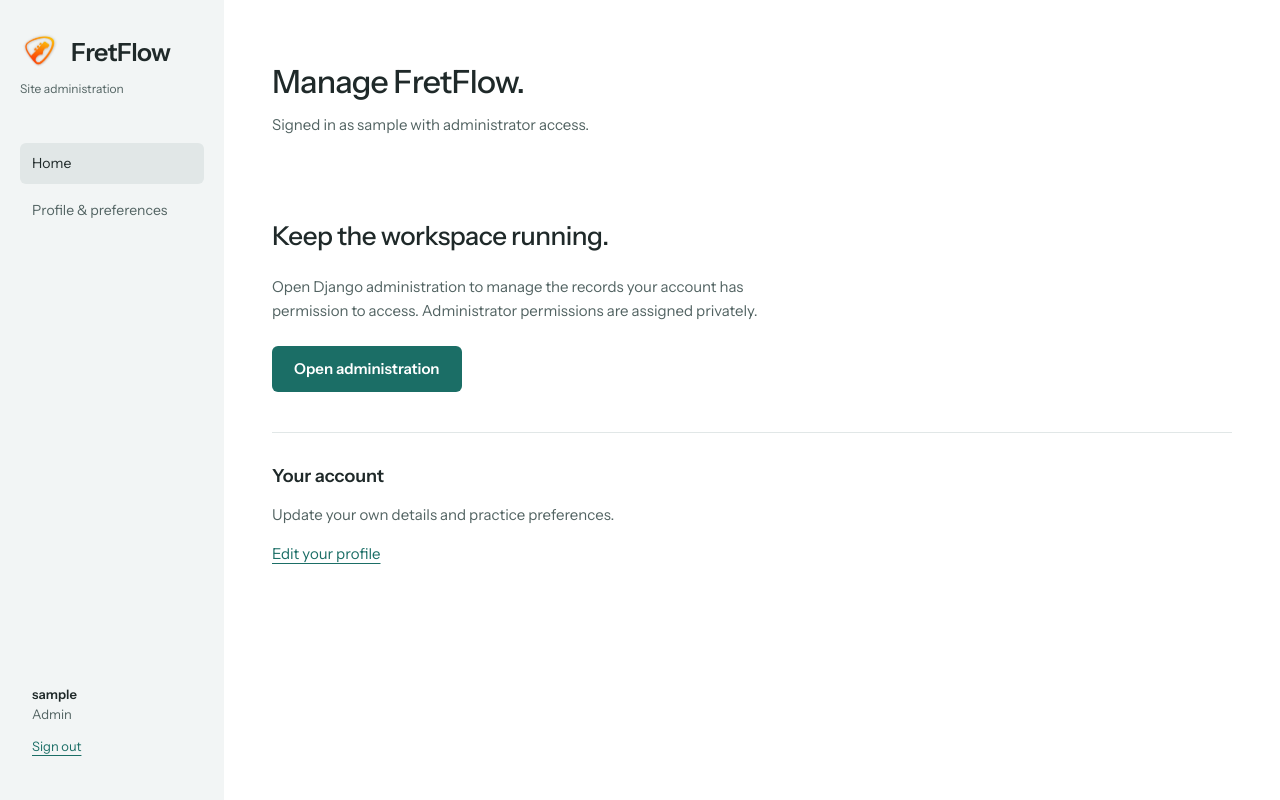
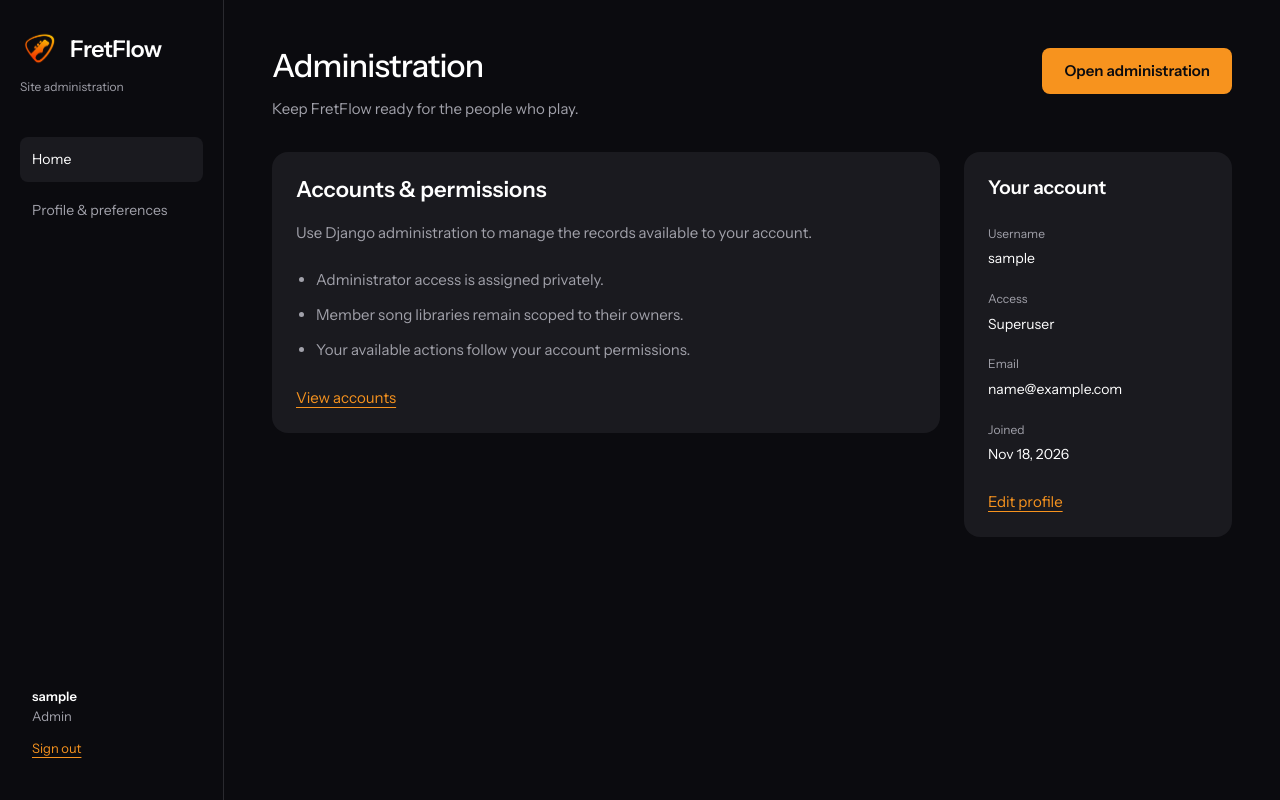
Before and after one commit to jonvincentdin/FretFlow-Din-JonVincent-G8, a Django app: page /accounts/dashboard/admin/ in a window 1280 px wide. Run offline with Django 5.2, Linux system fonts and the light colour scheme; the visitor is signed in with stand-in values (Sample User, id 1); parts of the project's set-up code (start-up, migrations or seed data) failed here and were passed over.

Commit message:
style: refresh dashboards and authentication with root theme

```diff
--- a/static/accounts/app.css
+++ b/static/accounts/app.css
@@ -6,90 +6,92 @@
 }
 
 :root {
-    color-scheme: light;
-    --ground: #ffffff;
-    --surface: #f2f5f5;
-    --raised: #ffffff;
-    --border: #e1e7e7;
-    --control: #7c8c8b;
-    --text: #1f2929;
-    --muted: #526362;
-    --accent: #1b6e66;
-    --accent-hover: #15574f;
-    --negative: #a5231b;
-    --positive-bg: #e8f3ed;
-    --positive-ink: #23533b;
-    --focus: #1b6e66;
-    --gap: 16px;
-    --radius: 16px;
-    --radius-control: 6px;
-    --font: 'Instrument Sans', system-ui, sans-serif;
+    --ground: var(--color-background);
+    --surface: var(--color-surface);
+    --raised: var(--color-raised);
+    --border: var(--color-border);
+    --control: var(--color-control);
+    --text: var(--color-text);
+    --muted: var(--color-text-muted);
+    --accent: var(--color-primary);
+    --accent-hover: var(--color-secondary);
+    --negative: var(--color-accent);
+    --positive-bg: var(--color-success-background);
+    --positive-ink: var(--color-success-text);
+    --focus: var(--color-primary);
+    --gap: var(--space-gap);
+    --radius: var(--radius-panel);
+    --font: var(--font-body);
 }
 
 * { box-sizing: border-box; }
 body { margin: 0; background: var(--ground); color: var(--text); font: 15px/1.55 var(--font); }
-::selection { background: var(--accent); color: var(--ground); }
+::selection { background: var(--accent); color: var(--color-on-primary); }
 html { scrollbar-color: var(--control) var(--surface); }
 input, select, button { font: inherit; }
 input { caret-color: var(--accent); }
 a { color: var(--accent); text-underline-offset: 4px; }
 a:hover { color: var(--accent-hover); }
 :focus-visible { outline: 3px solid var(--focus); outline-offset: 4px; }
-h1, h2, p { margin-top: 0; }
+h1, h2, h3, p { margin-top: 0; }
 h1 { margin-bottom: 12px; font-size: clamp(24px, 3.4vw, 32px); line-height: 1.15; font-weight: 500; letter-spacing: -.025em; overflow-wrap: anywhere; }
 h2 { font-size: 19px; font-weight: 600; line-height: 1.3; }
 p { max-width: 65ch; }
 .muted, .helptext { color: var(--muted); }
 .skip-link { position: fixed; top: -80px; left: 16px; z-index: 10; padding: 12px 20px; background: var(--ground); }
 .skip-link:focus { top: 12px; }
-.wordmark { display: inline-flex; align-items: center; gap: 11px; color: var(--text); text-decoration: none; font-size: 25px; font-weight: 600; letter-spacing: -.025em; }
-.wordmark img { display: block; flex: 0 0 auto; width: 40px; height: 40px; object-fit: contain; }
+.wordmark { display: inline-flex; align-items: center; gap: 10px; color: var(--text); text-decoration: none; font-size: 23px; font-weight: 600; letter-spacing: -.025em; }
+.wordmark img { display: block; flex: none; width: 40px; height: 40px; object-fit: contain; }
 .wordmark:hover { color: var(--text); }
-.button { display: inline-flex; align-items: center; justify-content: center; min-height: 46px; padding: 11px 22px; border: 0; border-radius: var(--radius-control); background: var(--accent); color: var(--ground); font-weight: 600; text-decoration: none; cursor: pointer; }
-.button:hover { background: var(--accent-hover); color: var(--ground); }
+.button { display: inline-flex; align-items: center; justify-content: center; gap: 10px; min-height: 46px; padding: 11px 22px; border: 0; border-radius: var(--radius-control); background: var(--accent); color: var(--color-on-primary); font-weight: 600; text-decoration: none; cursor: pointer; }
+.button:hover { background: var(--accent-hover); color: var(--color-on-primary); }
 .button:disabled { opacity: .55; cursor: wait; }
 .full-width { width: 100%; }
 .text-button { padding: 0; border: 0; background: none; color: var(--accent); cursor: pointer; text-decoration: underline; text-underline-offset: 4px; min-height: 44px; }
 .text-button:hover { color: var(--accent-hover); }
-.auth-header { max-width: 1240px; margin: auto; padding: 28px 48px; display: flex; justify-content: space-between; align-items: center; gap: var(--gap); }
-.auth-main { max-width: 1240px; margin: auto; padding: 32px 48px 64px; }
-/* 1100px canvas = 530px intro + 80px gutter + 490px form; both columns shrink together. */
-.auth-layout { display: grid; grid-template-columns: 1.08fr 1fr; gap: 80px; align-items: start; }
-.auth-intro { background: var(--surface); border-radius: var(--radius); padding: 52px 40px 36px; }
-.auth-intro h2 { font-size: clamp(32px, 3.7vw, 48px); font-weight: 500; letter-spacing: -.03em; line-height: 1.1; margin-bottom: 28px; }
-.auth-intro p { max-width: 34ch; }
-.tuning { display: grid; grid-template-columns: repeat(6, 1fr); gap: 10px; margin-top: 56px; }
-.tuning span { border-top: 1px solid var(--control); padding-top: 12px; text-align: center; color: var(--muted); font-size: 18px; }
-.intro-caption { margin-top: 14px; color: var(--muted); font-size: 13px; }
-.auth-form { padding-top: 14px; width: 100%; }
-.auth-form h1 { font-size: 30px; }
-.auth-form > p { margin-bottom: 28px; }
 .field { margin-bottom: 20px; min-width: 0; }
 .field label { display: block; font-size: 14px; font-weight: 600; margin-bottom: 8px; }
-.field input, .field select { width: 100%; min-height: 46px; padding: 10px 12px; border: 1px solid var(--control); border-radius: var(--radius-control); color: var(--text); background: var(--ground); }
+.field input, .field select { width: 100%; min-height: 48px; padding: 11px 13px; border: 1px solid var(--control); border-radius: var(--radius-control); color: var(--text); background: var(--raised); }
 .field input:hover, .field select:hover { border-color: var(--muted); }
 .field input[aria-invalid='true'], .field select[aria-invalid='true'] { border-color: var(--negative); }
-.helptext { font-size: 13px; margin-top: 7px; margin-bottom: 7px; }
+.helptext { font-size: 13px; margin: 7px 0; }
 .helptext ul { margin: 8px 0 0; padding-left: 18px; }
 .errorlist { color: var(--negative); padding-left: 18px; font-size: 14px; margin: 8px 0; }
-.form-footer { margin-top: 24px; font-size: 14px; }
 .messages { margin-bottom: 24px; }
 .message { margin: 0 0 12px; padding: 14px 18px; background: var(--surface); border-radius: var(--radius-control); }
 .message.success { background: var(--positive-bg); color: var(--positive-ink); }
+.auth-header { max-width: 1280px; margin: auto; padding: 26px 48px; display: flex; justify-content: space-between; align-items: center; gap: var(--gap); }
+.auth-navigation { font-size: 14px; }
+.auth-main { max-width: 1280px; margin: auto; padding: 44px 48px 64px; }
+/* Two fluid columns and one 80px gap share the header's 1184px canvas. */
+.auth-layout { display: grid; grid-template-columns: minmax(0, 1.15fr) minmax(0, .85fr); gap: 80px; align-items: center; min-height: 620px; }
+.auth-intro { padding: 24px 0; }
+.auth-intro h2 { font-size: clamp(36px, 4.3vw, 60px); font-weight: 500; letter-spacing: -.035em; line-height: 1.08; margin-bottom: 26px; }
+.auth-intro > p { max-width: 39ch; color: var(--muted); font-size: 16px; }
+.auth-form { padding: 34px; width: 100%; background: var(--surface); border-radius: var(--radius); }
+.auth-form h1 { font-size: 28px; font-weight: 600; }
+.auth-form > p { margin-bottom: 28px; font-size: 14px; }
+.form-footer { margin-top: 24px; padding-top: 22px; border-top: 1px solid var(--border); font-size: 14px; color: var(--muted); }
+.auth-form .form-footer { margin-bottom: 0; }
+.practice-preview { max-width: 480px; margin-top: 40px; padding: 24px; border-radius: var(--radius); background: var(--surface); }
+.preview-label { display: flex; justify-content: space-between; gap: 16px; margin-bottom: 22px; font-size: 12px; color: var(--muted); }
+.practice-preview pre { margin: 0; overflow: auto; color: var(--text); font: 14px/1.9 var(--font-mono); }
+.practice-preview .preview-chords { color: var(--accent); }
+.auth-note { margin-top: 28px; font-size: 13px; color: var(--muted); }
 .app-shell { display: grid; grid-template-columns: 224px minmax(0, 1fr); min-height: 100dvh; }
-.sidebar { padding: 32px 20px; background: var(--surface); display: flex; flex-direction: column; align-items: flex-start; gap: var(--gap); }
-.workspace-label { font-size: 12px; margin: -8px 0 28px; color: var(--muted); }
+.sidebar { padding: 30px 20px; border-right: 1px solid var(--border); display: flex; flex-direction: column; align-items: flex-start; gap: var(--gap); }
+.workspace-label { font-size: 12px; margin: -8px 0 24px; color: var(--muted); }
 .sidebar nav { width: 100%; display: grid; gap: 6px; }
-.sidebar nav a { padding: 10px 12px; border-radius: var(--radius-control); color: var(--muted); text-decoration: none; font-size: 14px; }
-.sidebar nav a:hover, .sidebar nav a[aria-current] { background: var(--border); color: var(--text); }
-.account-menu { display: grid; margin-top: auto; padding: 48px 12px 0; font-size: 13px; max-width: 100%; }
+.sidebar nav a { display: block; padding: 12px; border-radius: var(--radius-control); color: var(--muted); text-decoration: none; font-size: 14px; }
+.sidebar nav a:hover, .sidebar nav a[aria-current] { background: var(--surface); color: var(--text); }
+.account-menu { display: grid; margin-top: auto; padding: 32px 12px 0; font-size: 13px; max-width: 100%; }
 .account-name { font-weight: 600; overflow-wrap: anywhere; }
-.app-main { width: 100%; max-width: 1200px; padding: 64px 48px; margin-inline: auto; }
-.page-heading { margin-bottom: 44px; }
+.app-main { width: 100%; max-width: 1248px; padding: 48px; margin-inline: auto; }
+.page-heading { margin-bottom: 32px; }
 .section-heading { display: flex; justify-content: space-between; align-items: baseline; gap: var(--gap); margin-bottom: 24px; }
 .section-heading h2 { margin: 0; font-size: 16px; }
 .section-heading a { font-size: 14px; }
-.preferences-summary { padding: 28px; background: var(--surface); border-radius: var(--radius); }
+.preferences-summary { padding: 24px; background: var(--surface); border-radius: var(--radius); }
 .setup-grid { display: grid; grid-template-columns: repeat(3, minmax(0, 1fr)); gap: var(--gap); margin: 0; }
 .setup-grid dt { color: var(--muted); font-size: 13px; margin-bottom: 8px; }
 .setup-grid dd { margin: 0; font-size: 22px; font-weight: 400; font-variant-numeric: tabular-nums; }
@@ -98,9 +100,6 @@ p { max-width: 65ch; }
 .workspace-empty { margin-top: 44px; padding: 40px 0; }
 .workspace-empty h2 { font-size: 26px; font-weight: 500; letter-spacing: -.02em; }
 .workspace-empty p { color: var(--muted); max-width: 52ch; margin-bottom: 24px; }
-.admin-profile { border-top: 1px solid var(--border); padding-top: 32px; }
-.admin-profile h2 { font-size: 18px; }
-.admin-profile p { color: var(--muted); }
 .settings-section { display: grid; grid-template-columns: minmax(180px, .8fr) minmax(0, 1.4fr); gap: 40px; padding-bottom: 32px; margin-bottom: 32px; border-bottom: 1px solid var(--border); }
 .settings-description { padding-top: 16px; }
 .settings-description h2 { font-size: 17px; }
@@ -110,40 +109,72 @@ p { max-width: 65ch; }
 .settings-panel > .field:last-child { margin-bottom: 0; }
 .name-fields { display: grid; grid-template-columns: 1fr 1fr; gap: var(--gap); }
 .form-actions { display: flex; align-items: center; justify-content: space-between; gap: var(--gap); }
+.dashboard-heading { display: flex; align-items: flex-start; justify-content: space-between; gap: 24px; }
+.dashboard-heading p { margin-bottom: 0; }
+.dashboard-heading .button { flex: none; }
+.dashboard-grid { display: grid; grid-template-columns: minmax(0, 1fr) 268px; gap: 24px; align-items: start; }
+.workspace-panel { background: var(--surface); padding: 24px; border-radius: var(--radius); min-width: 0; }
+.dashboard-grid .recent-songs { margin-top: 0; }
+.dashboard-grid .recent-songs .section-heading { margin-bottom: 12px; }
+.dashboard-grid .recent-songs .song-row { min-height: 78px; }
+.dashboard-grid .recent-songs .song-row:last-child { border-bottom: 0; padding-bottom: 0; }
+.dashboard-grid .setup-grid { grid-template-columns: 1fr; gap: 24px; }
+.dashboard-grid .setup-grid dd { font-size: 18px; }
+.dashboard-grid .setup-grid .tempo-value { font-size: 28px; color: var(--accent); }
+.setup-note { margin: 24px 0 0; padding-top: 20px; border-top: 1px solid var(--border); font-size: 13px; color: var(--muted); }
+.dashboard-empty { padding: 44px 0 28px; }
+.dashboard-empty h3 { margin: 0 0 12px; font-size: 23px; font-weight: 500; letter-spacing: -.02em; }
+.dashboard-empty p { color: var(--muted); max-width: 40ch; margin-bottom: 0; }
+.admin-panel h2 { font-size: 22px; margin-bottom: 16px; }
+.admin-panel > p { color: var(--muted); }
+.admin-notes { padding-left: 20px; margin: 24px 0; color: var(--muted); }
+.admin-notes li { margin-top: 12px; }
+.account-details { display: grid; gap: 20px; margin: 24px 0; }
+.account-details dt { color: var(--muted); font-size: 12px; margin-bottom: 5px; }
+.account-details dd { margin: 0; font-size: 14px; overflow-wrap: anywhere; }
 @media (max-width: 1050px) {
     .auth-layout { gap: 40px; }
-    .auth-intro { padding: 40px 28px 24px; }
+    .auth-form { padding: 28px; }
     .app-main { padding: 44px 28px; }
     .setup-grid { grid-template-columns: 1fr; gap: 22px; }
     .setup-grid dd { font-size: 20px; }
     .settings-section { gap: 24px; grid-template-columns: minmax(140px, .7fr) minmax(0, 1.3fr); }
     .name-fields { grid-template-columns: 1fr; gap: 0; }
+    .dashboard-grid { grid-template-columns: 1fr; }
+    .dashboard-grid .setup-grid { grid-template-columns: repeat(3, minmax(0, 1fr)); gap: 16px; }
+}
+@media (max-width: 920px) {
+    .auth-layout { display: block; min-height: 0; }
+    .auth-intro { display: none; }
+    .auth-form { max-width: 480px; margin-inline: auto; }
 }
 @media (max-width: 760px) {
     .auth-header { padding: 22px 24px; }
     .auth-header > .muted { display: none; }
     .auth-main { padding: 12px 24px 40px; }
-    .auth-layout { display: block; }
-    .auth-intro { display: none; }
-    .auth-form { max-width: 500px; margin: auto; padding-top: 20px; }
+    .auth-form { max-width: 500px; margin: auto; padding: 24px 0 0; background: none; }
     .auth-form h1 { font-size: 26px; }
     .app-shell { display: block; }
-    .sidebar { padding: 20px 24px 12px; gap: 16px; }
+    .sidebar { padding: 18px 24px 12px; gap: 14px; border-right: 0; border-bottom: 1px solid var(--border); }
     .sidebar .wordmark { font-size: 23px; }
     .workspace-label { display: none; }
     .sidebar nav { display: flex; gap: 4px; flex-wrap: wrap; }
+    .sidebar nav a { padding: 10px 11px; font-size: 13px; }
     .account-menu { margin: 0; padding: 0; width: 100%; display: flex; align-items: center; gap: 12px; }
     .account-menu form { margin-left: auto; }
     .account-name { max-width: 45%; }
     .app-main { padding: 32px 24px 48px; }
     .app-main h1 { font-size: 24px; }
     .page-heading { margin-bottom: 28px; }
-    .preferences-summary { padding: 22px; }
     .section-heading { align-items: flex-start; }
     .section-heading a { flex-shrink: 0; }
+    .preferences-summary { padding: 22px; }
     .workspace-empty { margin-top: 16px; padding: 28px 0; }
     .settings-section { grid-template-columns: 1fr; gap: 8px; }
     .settings-description { padding-top: 0; }
     .settings-description p { max-width: 50ch; }
     .settings-panel { padding: 20px; }
+    .dashboard-heading { flex-direction: column; gap: 18px; }
+    .workspace-panel { padding: 22px; }
+    .dashboard-grid .setup-grid { grid-template-columns: 1fr; gap: 22px; }
 }
--- a/static/root.css
+++ b/static/root.css
@@ -1,4 +1,5 @@
 :root {
+  color-scheme: dark;
   --color-background: #0B0B0F;
   --color-surface: #1A1A1F;
   --color-primary: #F7931E;
@@ -7,6 +8,16 @@
   --color-text: #FFFFFF;
   --color-text-muted: #A1A1AA;
   --color-border: #2A2A2F;
+  --color-raised: #111115;
+  --color-control: #757582;
+  --color-on-primary: #0B0B0F;
+  --color-success-background: #14251B;
+  --color-success-text: #A4E5B7;
+  --font-body: 'Instrument Sans', system-ui, sans-serif;
+  --font-mono: ui-monospace, 'Cascadia Mono', Consolas, monospace;
+  --radius-panel: 16px;
+  --radius-control: 8px;
+  --space-gap: 16px;
 
   --gradient-primary: linear-gradient(
     135deg,
--- a/templates/accounts/admin_dashboard.html
+++ b/templates/accounts/admin_dashboard.html
@@ -1,18 +1,26 @@
 {% extends 'base.html' %}
 {% block title %}Administration · FretFlow{% endblock %}
 {% block content %}
-    <div class="page-heading">
-        <h1>Manage FretFlow.</h1>
-        <p class="muted">Signed in as {{ user.username }} with administrator access.</p>
+    <div class="page-heading dashboard-heading">
+        <div><h1>Administration</h1><p class="muted">Keep FretFlow ready for the people who play.</p></div>
+        <a class="button" href="{% url 'admin:index' %}">Open administration</a>
     </div>
-    <section class="workspace-empty" aria-labelledby="admin-title">
-        <h2 id="admin-title">Keep the workspace running.</h2>
-        <p>Open Django administration to manage the records your account has permission to access. Administrator permissions are assigned privately.</p>
-        <a class="button" href="{% url 'admin:index' %}">Open administration</a>
+    <div class="dashboard-grid">
+    <section class="workspace-panel admin-panel" aria-labelledby="admin-title">
+        <h2 id="admin-title">Accounts &amp; permissions</h2>
+        <p>Use Django administration to manage the records available to your account.</p>
+        <ul class="admin-notes"><li>Administrator access is assigned privately.</li><li>Member song libraries remain scoped to their owners.</li><li>Your available actions follow your account permissions.</li></ul>
+        {% if perms.accounts.view_user %}<a href="{% url 'admin:accounts_user_changelist' %}">View accounts</a>{% endif %}
     </section>
-    <section class="admin-profile">
-        <h2>Your account</h2>
-        <p>Update your own details and practice preferences.</p>
-        <a href="{% url 'accounts:profile' %}">Edit your profile</a>
+    <section class="workspace-panel" aria-labelledby="account-title">
+        <h2 id="account-title">Your account</h2>
+        <dl class="account-details">
+            <div><dt>Username</dt><dd>{{ user.username }}</dd></div>
+            <div><dt>Access</dt><dd>{% if user.is_superuser %}Superuser{% else %}Staff administrator{% endif %}</dd></div>
+            <div><dt>Email</dt><dd>{{ user.email }}</dd></div>
+            <div><dt>Joined</dt><dd>{{ user.date_joined|date:'M j, Y' }}</dd></div>
+        </dl>
+        <a href="{% url 'accounts:profile' %}">Edit profile</a>
     </section>
+    </div>
 {% endblock %}
--- a/templates/base.html
+++ b/templates/base.html
@@ -34,7 +34,7 @@
                     </form>
                 </div>
             {% else %}
-                <span class="muted">A little more time for playing.</span>
+                <div class="auth-navigation">{% block auth_navigation %}<span class="muted">Your personal practice space.</span>{% endblock %}</div>
             {% endif %}
         </header>
         <main id="main" class="{% if user.is_authenticated %}app-main{% else %}auth-main{% endif %}">
```
Also changed, not shown: templates/accounts/login.html (+6 -7 lines), templates/accounts/member_dashboard.html (+18 -16 lines), templates/accounts/practice_preview.html (added, +9 -0 lines), templates/accounts/register.html (+6 -7 lines), README.md.
